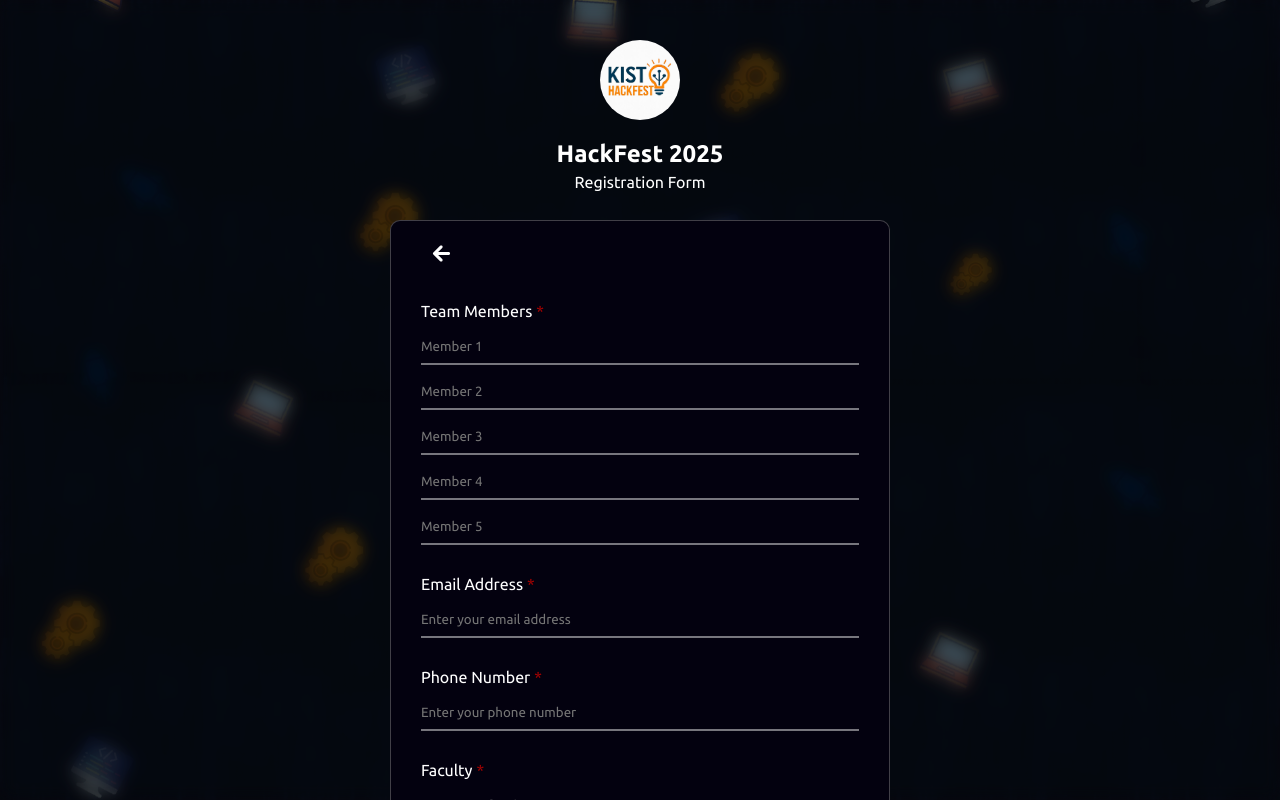
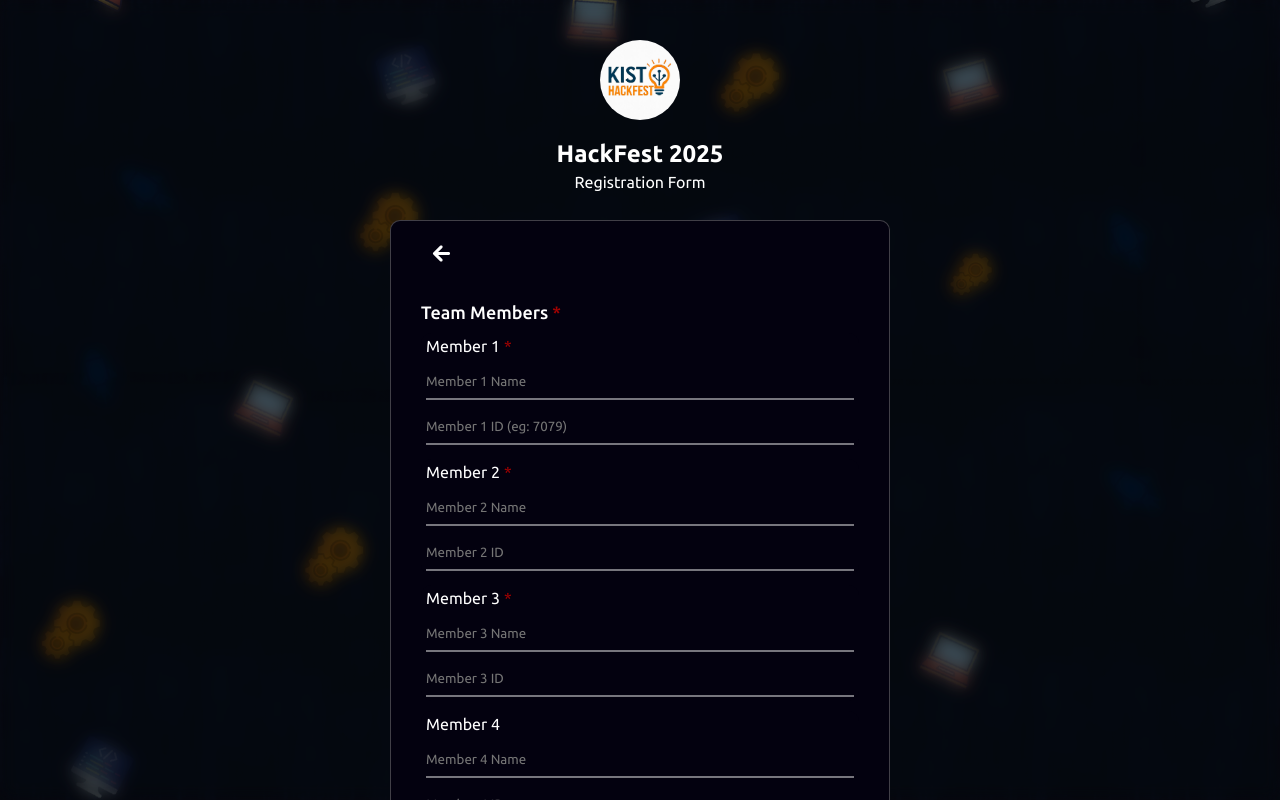
Before and after one commit to bipin-thapa01/KIST-Hackfest-2025-Frontend, a Next.js app: page /register in a window 1280 px wide. Both pictures are taken after a click on the button "Next". Built offline with nearby package versions, Linux system fonts and the light colour scheme.

Commit message:
form registratin validation client side

```diff
--- a/src/app/register/page.tsx
+++ b/src/app/register/page.tsx
@@ -8,18 +8,18 @@ import { useEffect } from "react";
 
 export default function Page() {
 
-  useEffect(() =>{
+  useEffect(() => {
     const height = document.documentElement.scrollHeight;
     const blur = document.getElementById('reg-bg');
-    if(blur instanceof HTMLElement){
+    if (blur instanceof HTMLElement) {
       blur.style.height = `${height}px`;
     }
-  },[]);
+  }, []);
 
   const submitForm = async (e: React.FormEvent) => {
     e.preventDefault();
 
-    const formOutput: { [key: string]: string | object } = {};
+    const formOutput: { members?: { [key: string]: string }, [key: string]: any } = {};
 
     const email = document.getElementById("email") as HTMLInputElement;
 
@@ -33,7 +33,7 @@ export default function Page() {
       formOutput.number = number.value;
     }
 
-    const faculty = document.getElementById("faculty") as HTMLInputElement;
+    const faculty = document.getElementById("faculty") as HTMLSelectElement;
 
     if (faculty instanceof HTMLElement) {
       formOutput.faculty = faculty.value;
@@ -46,37 +46,21 @@ export default function Page() {
 
         const members: { [key: string]: string } = {};
 
-        const member1 = document.getElementById("member1") as HTMLInputElement;
+        for (let i = 1; i <= 5; i++) {
+          const input = document.getElementById(`member${i}`) as HTMLInputElement | null;
 
-        if (member1 instanceof HTMLElement) {
-          members.member1 = member1.value;
-        }
-
-        const member2 = document.getElementById("member2") as HTMLInputElement;
-
-        if (member2 instanceof HTMLElement) {
-          members.member2 = member2.value;
-        }
-
-        const member3 = document.getElementById("member3") as HTMLInputElement;
-
-        if (member3 instanceof HTMLElement) {
-          members.member3 = member3.value;
-        }
-
-        const member4 = document.getElementById("member4") as HTMLInputElement;
-
-        if (member4 instanceof HTMLElement) {
-          members.member4 = member4.value;
-        }
-
-        const member5 = document.getElementById("member5") as HTMLInputElement;
-
-        if (member5 instanceof HTMLElement) {
-          members.member5 = member5.value;
+          if (input && input instanceof HTMLInputElement) {
+            members[`member${i}`] = input.value;
+          }
         }
 
         formOutput.members = members;
+
+        if(formOutput.members.member1 === "" || formOutput.members.member2 === "" || formOutput.members.member3 === "" || formOutput.email === "" || formOutput.number === "" || isNaN(formOutput.number) || formOutput.faculty === ""){
+          alert("Fill all the details with correct format!");
+          return;
+        }
+
         //for hackathon database
         // const res = await fetch('', {
         //   method: 'POST',
@@ -90,6 +74,11 @@ export default function Page() {
 
         if (name instanceof HTMLElement) {
           formOutput.name = name.value;
+        }
+
+        if(formOutput.name === "" || formOutput.email === "" || formOutput.number === "" || isNaN(formOutput.number) || formOutput.faculty === ""){
+          alert("Fill all the details with correct format!");
+          return;
         }
 
         if (category.value === "Code War") {
@@ -118,7 +107,7 @@ export default function Page() {
 
     const revert = document.getElementById("revert");
 
-    if(revert instanceof HTMLElement){
+    if (revert instanceof HTMLElement) {
       revert.classList.remove("hide");
     }
 
@@ -163,10 +152,10 @@ export default function Page() {
     }
   }
 
-  const undoCategory = () =>{
+  const undoCategory = () => {
     const revert = document.getElementById("revert");
 
-    if(revert instanceof HTMLElement){
+    if (revert instanceof HTMLElement) {
       revert.classList.add("hide");
     }
 
@@ -211,38 +200,6 @@ export default function Page() {
     }
   }
 
-  //e: React.ChangeEvent<HTMLInputElement>
-
-  const checkMembers = () =>{
-
-  }
-
-  const checkName = () =>{
-
-  }
-
-  const checkEmail = (e: React.ChangeEvent<HTMLInputElement>) =>{
-    if(e.target.value === ""){
-      e.target.style.borderBlockColor = "red";
-    }
-    else{
-      e.target.style.borderBlockColor = "white";
-    }
-  }
-
-  const checkNumber = (e: React.ChangeEvent<HTMLInputElement>) =>{
-    if(e.target.value === "" ){
-      e.target.style.borderBlockColor = "red";
-    }
-    else{
-      e.target.style.borderBlockColor = "white";
-    }
-  }
-
-  const checkFaculty = () =>{
-
-  }
-
   return (
     <div className="body">
       <div className="registration-logo-container">
@@ -258,8 +215,8 @@ export default function Page() {
       </div>
 
       <form onSubmit={submitForm} className="form">
-        <button onClick={undoCategory} className="go-back transparent hide" id="revert">
-          <IoMdArrowRoundBack className="transparent"/>
+        <button type="button" onClick={undoCategory} className="go-back transparent hide" id="revert">
+          <IoMdArrowRoundBack className="transparent" />
         </button>
         <div className="flex-container" id="category-container">
           <label htmlFor="category" className="transparent">Enter the Competition Category
@@ -271,40 +228,76 @@ export default function Page() {
             <option value="UI/UX">UI/UX</option>
           </select>
         </div>
-        <button onClick={chooseCategory} className="submit-category-button" id="category-button-id">Next</button>
+        <button type="button" onClick={chooseCategory} className="submit-category-button" id="category-button-id">Next</button>
         <div className="flex-container hide" id="hackathon-names">
           <label htmlFor="name">Team Members
             <span className="asterisk transparent">*</span>
           </label>
-          <input type="text" name="member1" id="member1" className="input" placeholder="Member 1" autoComplete="off" onChange={checkMembers}/>
-          <input type="text" name="member2" id="member2" className="input" placeholder="Member 2" autoComplete="off" onChange={checkMembers}/>
-          <input type="text" name="member3" id="member3" className="input" placeholder="Member 3" autoComplete="off" onChange={checkMembers}/>
-          <input type="text" name="member4" id="member4" className="input" placeholder="Member 4" autoComplete="off" />
-          <input type="text" name="member5" id="member5" className="input" placeholder="Member 5" autoComplete="off" />
+          <div className="transaprent member-container">
+            <div className="transparent">Member 1
+              <span className="asterisk transparent">*</span>
+            </div>
+            <input type="text" name="member1" id="member1" className="input transparent" placeholder="Member 1 Name" autoComplete="off"/>
+            <input type="text" name="id1" id="id1" className="input transparent" placeholder="Member 1 ID (eg: 7079)" autoComplete="off"/>
+          </div>
+          <div className="transaprent member-container">
+            <div className="transparent">Member 2
+              <span className="asterisk transparent">*</span>
+            </div>
+            <input type="text" name="member2" id="member2" className="input transparent" placeholder="Member 2 Name" autoComplete="off"/>
+            <input type="text" name="id2" id="id2" className="input transparent" placeholder="Member 2 ID" autoComplete="off"/>
+          </div>
+          <div className="transparent member-container">
+            <div className="transparent">Member 3
+              <span className="asterisk transparent">*</span>
+            </div>
+            <input type="text" name="member3" id="member3" className="input transparent" placeholder="Member 3 Name" autoComplete="off"/>
+            <input type="text" name="id3" id="id3" className="input transparent" placeholder="Member 3 ID" autoComplete="off"/>
+          </div>
+          <div className="transparent member-container">
+            <div className="transparent">Member 4
+            </div>
+            <input type="text" name="member4" id="member4" className="input transparent" placeholder="Member 4 Name" autoComplete="off" />
+            <input type="text" name="id4" id="id4" className="input transparent" placeholder="Member 4 ID" autoComplete="off"/>
+          </div>
+          <div className="transparent member-container">
+            <div className="transparent">Member 5
+            </div>
+            <input type="text" name="member5" id="member5" className="input transparent" placeholder="Member 5 Name" autoComplete="off" />
+            <input type="text" name="id5" id="id5" className="input transparent" placeholder="Member 5 ID" autoComplete="off" />
+          </div>
         </div>
         <div className="flex-container hide" id="other-name">
           <label htmlFor="name">Participant Name
             <span className="asterisk transparent">*</span>
           </label>
-          <input type="text" name="name" className="input" placeholder="Enter your name" autoComplete="off" onChange={checkName}/>
+          <div className="transparent member-container">
+          <input type="text" name="name" className="input transparent" placeholder="Enter your name" autoComplete="off"/>
+          <input type="text" name="id" id="id" className="input transparent" placeholder="Participants ID (eg: 7079)" autoComplete="off"/>
+          </div>
         </div>
         <div className="flex-container hide common-class">
           <label htmlFor="email">Email Address
             <span className="asterisk transparent">*</span>
           </label>
-          <input type="text" name="email" id="email" className="input" placeholder="Enter your email address" autoComplete="off" onChange={checkEmail}/>
+          <input type="text" name="email" id="email" className="input" placeholder="Enter your email address" autoComplete="off"/>
         </div>
         <div className="flex-container hide common-class">
           <label htmlFor="number">Phone Number
             <span className="asterisk transparent">*</span>
           </label>
-          <input type="text" name="number" id="number" className="input" placeholder="Enter your phone number" autoComplete="off" onChange={checkNumber}/>
+          <input type="text" name="number" id="number" className="input" placeholder="Enter your phone number" autoComplete="off"/>
         </div>
         <div className="flex-container hide common-class">
           <label htmlFor="faculty">Faculty
             <span className="asterisk transparent">*</span>
           </label>
-          <input type="text" name="faculty" id="faculty" className="input" placeholder="Enter your faculty" autoComplete="off" onChange={checkFaculty}/>
+          <select name="faculty" id="faculty" className="select  transparent">
+            <option value="BIT">BIT</option>
+            <option value="BIM">BIM</option>
+            <option value="BBA">BBA</option>
+            <option value="+2">+2</option>
+          </select>
         </div>
         <button onClick={submitForm} className="submit-form-button hide common-class" type="submit">Submit</button>
       </form>
--- a/src/app/register/register.css
+++ b/src/app/register/register.css
@@ -67,6 +67,11 @@
   margin-bottom: 20px;
 }
 
+label{
+  font-size: 18px;
+  font-weight: 500;
+}
+
 .select{
   color: white;
   width: 100%;
@@ -90,6 +95,15 @@
 
 .submit-category-button:hover, .submit-form-button:hover{
   background-color: rgb(6, 88, 121) !important;
+}
+
+.member-container{
+  /* border: 1px solid rgba(255, 255, 255, 0.526); */
+  border-radius: 10px;
+  padding: 4px 5px;
+  display: flex;
+  flex-direction: column;
+  row-gap: 10px;
 }
 
 .input{
```
